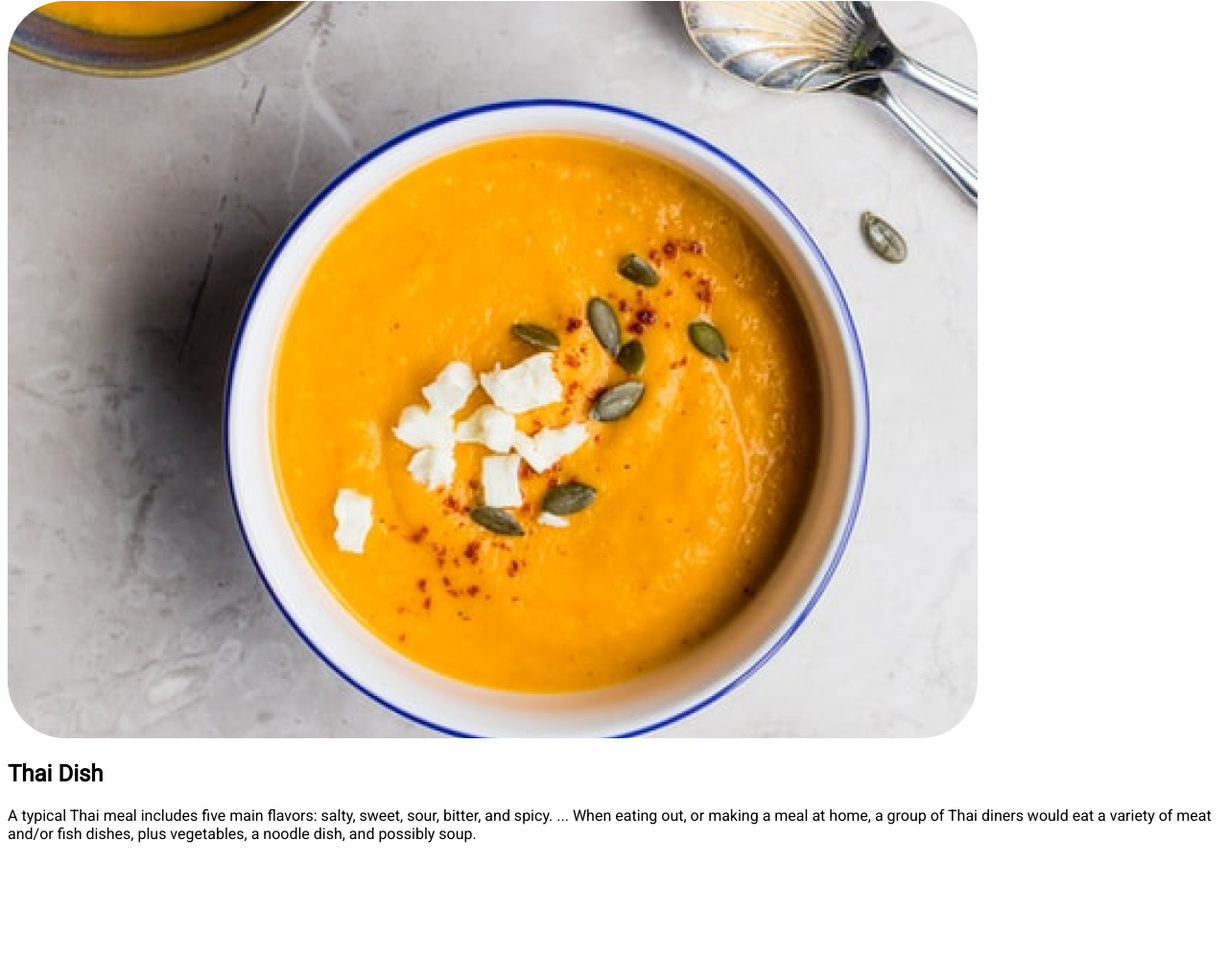
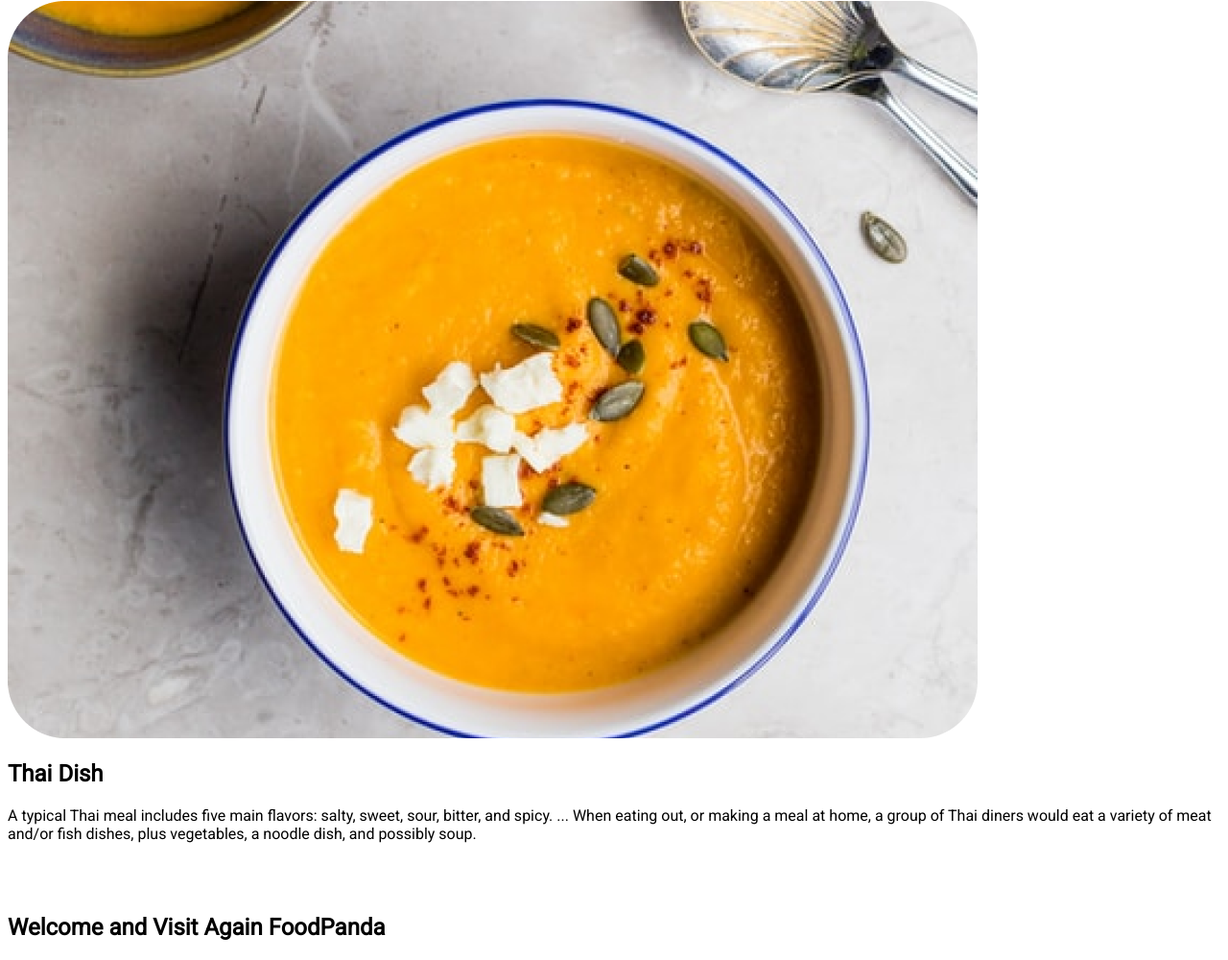
Before and after one commit to itsirajul/FoodPanda, a plain HTML site: page index.html in a window 1280 px wide. Shown: the part 4776-5776 px from the top of the page at 96% size. Before the commit the page ends 5716 px from the top, so only its background shows below. Drawn offline with Linux system fonts and the light colour scheme.

Commit message:
Footer Section

```diff
--- a/index.html
+++ b/index.html
@@ -129,6 +129,12 @@
 
 
 <br> <br>
+<!-- footer section -->
 
+<footer>
+    <!-- footer title section -->
+    <div class="foot-title">
+        <h2> <span class="footer-color">Welcome </span> and Visit Again FoodPanda</h2>
+    </div>
 </body>
 </html>
```
